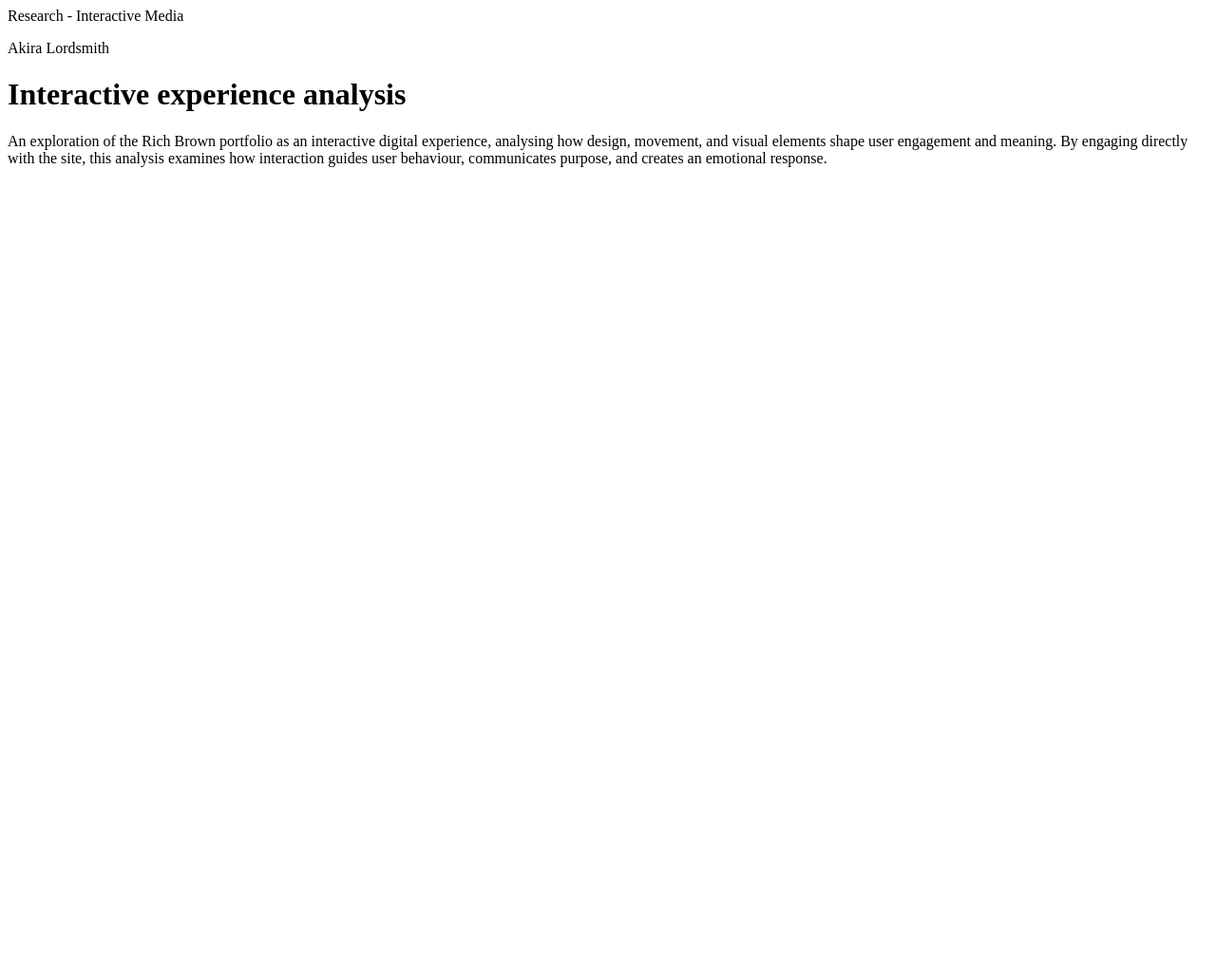
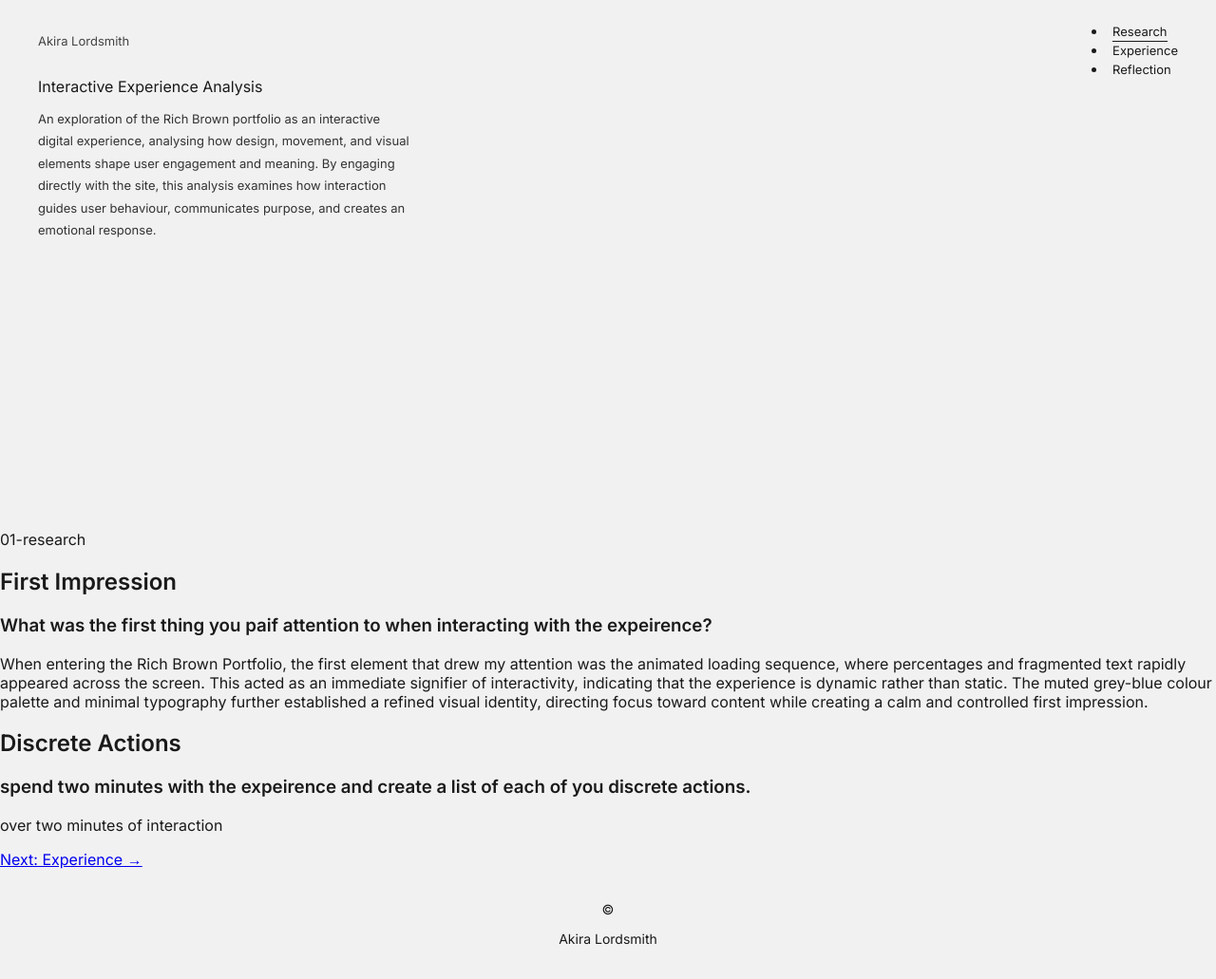
Before and after one commit to s4165729/s4165729.github.io, a plain HTML site: page index.html in a window 1280 px wide. Shown: the whole page at 95% size. Before the commit the page ends 800 px from the top, so only its background shows below. Drawn offline with Linux system fonts and the light colour scheme.

Commit message:
Update index.html

```diff
--- a/index.html
+++ b/index.html
@@ -1,29 +1,227 @@
 <!DOCTYPE html>
 <html lang="en">
 <head>
+
+    <!-- google font-->
+    <link href="https://fonts.googleapis.com/css2?family=Inter:wght@300;400;500;600;700&display=swap" rel="stylesheet">
+
+    <meta charset="UTF-8" />
+   <meta name="viewport" content="width=device-width, initial-scale=1.0">
+
+   <title>Research - Interactive Media</title>
+
+   <link rel="stylesheet" href="reset.css" />
+   <link rel="stylesheet" href="style.css" />
+
+
+    <style>
+
+        body {
+    font-family: 'Inter',  sans-serif;
+    background-color: #f2f1f2ef;
+    color: #1a1a1a;
+    margin: 0;
+    padding: 0;
+}
+
+h1, h2, h3 { font-weight: 600; }
+
+.site-header{
+    position: relative;
+    min-height: 520px;
+    padding: 22px 40px 0 40px;
+    overflow: hidden;
+
+    background: linear-gradient(160deg, #c9d8ee 0% #dce4fo 25% #ede8e0 55% #f2f0ec 100%);
+}
+
+.orb {
+    position: absolute;
+    border-radius: 50%;
+    filter: blur(80px);
+    opacity: 0.55;
+    pointer-events: none; /*orbs should not interfere with clicks*/
+}
+
+.orb-blue {
+    width: 320px;
+    height: 320px;
+    background: #a8c4e8;
+    top: 80px;
+    left: -60px;
+}
+
+.orb-amber {
+    width: 280px;
+    height: 280px;
+    background: #d4a96a;
+    top: 200px;
+    right: 80px;
+}
+
+.site-branding {
+    font-size: 13px;
+    font font-weight: 400;
+    color: #444;
+    position: relative;
+    z-index: 2;
+}
+
+/* Navigation styling */
+.site-nav {
+    position: absolute;
+    top: 22px;
+    right: 40px;
+    z-index: 2;
+}
+
+.site-nav ul {
+    display: flex;
+    flex-direction: row;
+    list-style: none;
+    gap: 32px;
+    margin: 0;
+    padding: 0;
+}
+
+nav.site-nav a {
+    text-decoration: none;
+    font-size: 13px;
+    font-weight: 400;
+    color: #1a1a1a;
+    transition: color 0.25s;
+}
+
+.site-nav a:hover{
+    color: #555
+}
+
+.site-nav a.active {
+    border-bottom: 1.5px solid #1a1a1a;
+    padding-bottom: 2px;
+}
+
+.header-inner {
+    position: relative;
+    z-index: 2;
+    margin-top: 30px;
+    max-width: 400px;
+}
+
+header-inner h1 {
+    fontsize: 14px;
+    font-weight: 500;
+    margin-bottom: 12px;
+    color: #1a1a1a;
+}
+
+.subject-label {
+    font-size: 13px;
+    font-weight: 400;
+    line-height: 1.8;
+    color: #333;
+}
+
+.header-image {
+    position: absolute;
+    bottom: 60px;
+    left: 50%;
+    transform: translate(-50%);
+    z-index: 2;
+}
+
+.header-image img {
+    width: 160px;
+    height: 160px;
+    object-fit: cover;
+    border-radius: 4px;
+    display: block;
+}
+
+footer {
+    padding: 20px 40px;
+    text-align: center;
+    font-size: 14px;
+    color: #0b1642
+    box- shadow: 0 -2px 5px rgba(0,0,0,0.1);
+}
+    </style>
+</head>
+<body>
+
 <!--
   Assignment 1- Interactive Media
   this pae covers the initial obervational prompt questions 1-4
   focusing on what was noticed and how the expeience was navigated.
   Shown in the direct observation.
   -->
-<meta charset="UTF-8" />
-<meta name="viewport" content="width=device-width, initial-scale=1.0"
+<!--<nav> is a semantic element for site-wide
+    navitgation-- site navigation -->
+<header class="site-header">
+    <div class="site-branding">
+        <p>Akira Lordsmith</p>
+    </div>
 
-<title>Research - Interactive Media </title>
-<link rel="stylesheet" herf="reset.css" />
-<link rel="stylesheet" herf="style.css" />
-</head>
-<body>
+<nav class="site-nav" aria-label="main site navigation">
+</ul>
+     <li><a href="index.html" class="active">Research</a></li>
+        <li><a href="experience.html">Experience</a></li>
+      <li><a href="reflection.html">Reflection</a></li>
+    </ul>
+</nav>
 
-    <header clas="site-header">
-    <div class="header-inner">
-        <p class="course-label">Akira Lordsmith</p>
-        <h1> Interactive experience analysis  </h1>
-        <p class="subject-label">An exploration of the Rich Brown portfolio
+<div class="header-inner"
+<h1> Interactive Experience Analysis</h1>
+<p class="subject-label" >An exploration of the Rich Brown portfolio
          as an interactive digital experience, analysing how design, movement,
          and visual elements shape user engagement and meaning. By engaging directly
          with the site, this analysis examines how interaction guides user behaviour,
          communicates purpose, and creates an emotional response.</p>
+        </p>
     </div>
     </header>
+
+<!-- main content-->
+<main>
+    <section class=""page=intro">
+    <p class="page-tag">01-research</p>
+    </section>
+
+<!-- each prompt or response to question is set as an
+ article -->
+    <article class="response-card" id="q1">
+        <h2><span class=q-number"></span> First Impression</h2>
+        <h3 class="prompt">What was the first thing you paif attention to when interacting
+            with the expeirence?</h3>
+            <p>
+        When entering the Rich Brown Portfolio,
+        the first element that drew my attention was the animated loading sequence,
+        where percentages and fragmented text rapidly appeared across the screen.
+        This acted as an immediate signifier of interactivity, indicating that the experience
+        is dynamic rather than static. The muted grey-blue colour palette and minimal typography
+        further established a refined visual identity, directing focus toward content while creating a calm and controlled first impression.
+        </p>
+        <article>
+        <article class="response-card" id="q2">
+            <h2><span class="q-number"02</span>Discrete Actions</span><h2>
+            <h3 class="prompt">spend two minutes with the expeirence and create a list of each of you
+                discrete actions.</h3>
+            <p>
+                over two minutes of interaction
+            <p>
+            </article>
+
+        </main>
+
+        <div class="page-nav">
+            <a href="experience.html">Next: Experience &rarr;</a>
+        </div>
+
+
+ <!-- footer -->
+  <footer>
+    <p>&copy; </p> Akira Lordsmith</p>
+    </footer>
+
+</body>
+</html>
```
